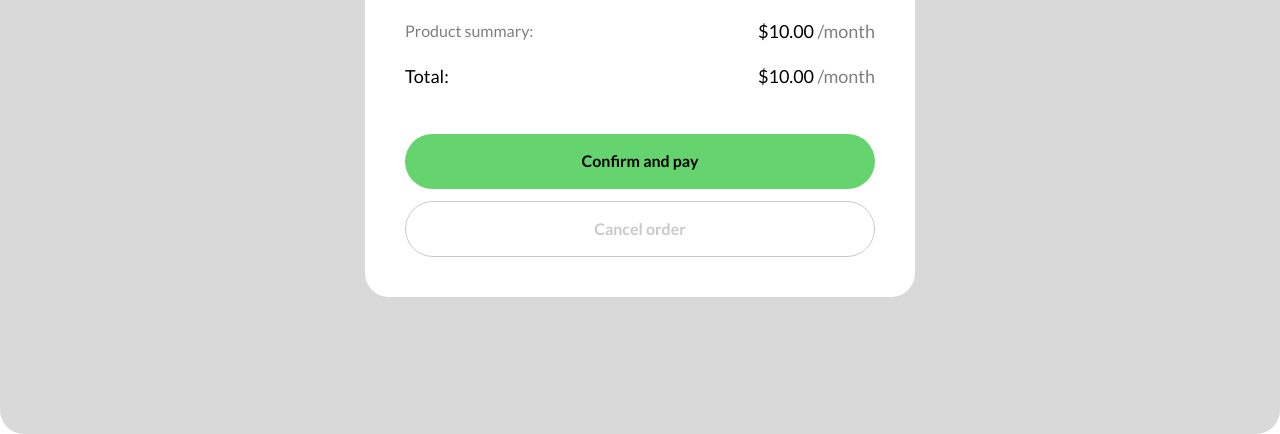
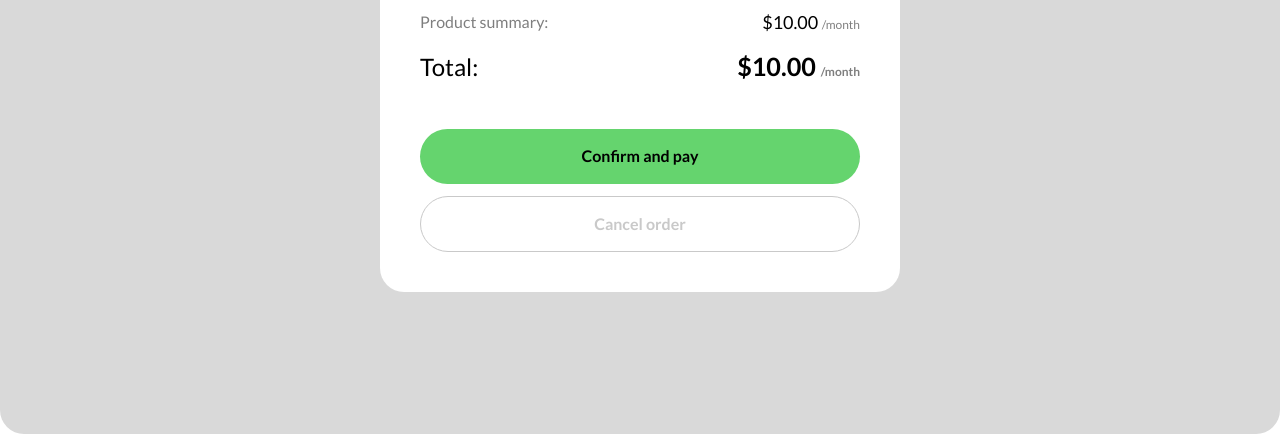
Before and after one commit to Talar25/order-summary-panel, a website built with Vite: page index.html in a window 1280 px wide. Shown: the part 366-800 px from the top of the page. Built offline with nearby package versions, Linux system fonts and the light colour scheme.

Commit message:
upload desktop version to look alike figma version

```diff
--- a/src/pages/home-page/components/checkout-card-component/checkout-card-component.scss
+++ b/src/pages/home-page/components/checkout-card-component/checkout-card-component.scss
@@ -3,7 +3,7 @@
     top: 10%;
    padding: var(--regular-distance);
    background-color: #fff;
-   width: 55rem;
+   width: 52rem;
    border-radius: var(--big-border-radius);
    color: var(--on-content-color);
 
@@ -13,6 +13,7 @@
     &-type{
         font-size: var(--font-size-large);
         font-weight: var(--font-weight-bold);
+        margin-bottom: 12px;
     }
 
     &-query{
@@ -67,6 +68,7 @@
 
     & span {
         opacity: 0.5;
+        font-size: var(--font-size-very-small);
     }
 
     &.margin {
@@ -83,10 +85,11 @@
     align-items: center;
     justify-content: space-between;
     font-size: var(--font-size-medium);
-    margin-bottom: 24px;
+    margin-bottom: 20px;
 
     & span {
         opacity: 0.5;
+
     }
     }
 
@@ -98,13 +101,18 @@
         display: flex;
         align-items: center;
         justify-content: space-between;
-        font-size: var(--font-size-big);
+        font-size: var(--font-size-very-big);
         margin-bottom: 48px;
 
+        & .checkout-card-component__product-price {
+            font-weight: 700;
+            font-size: calc(var(--font-size-very-big)*1.05);
+        }
         }
 
     &__per-month-annotation {
         opacity: 0.5;
+        font-size: var(--font-size-very-small);
     }
 
     &__buttons {
```
Also changed, not shown: public/desktop-version.png (added), public/tablet-version.png (added).
